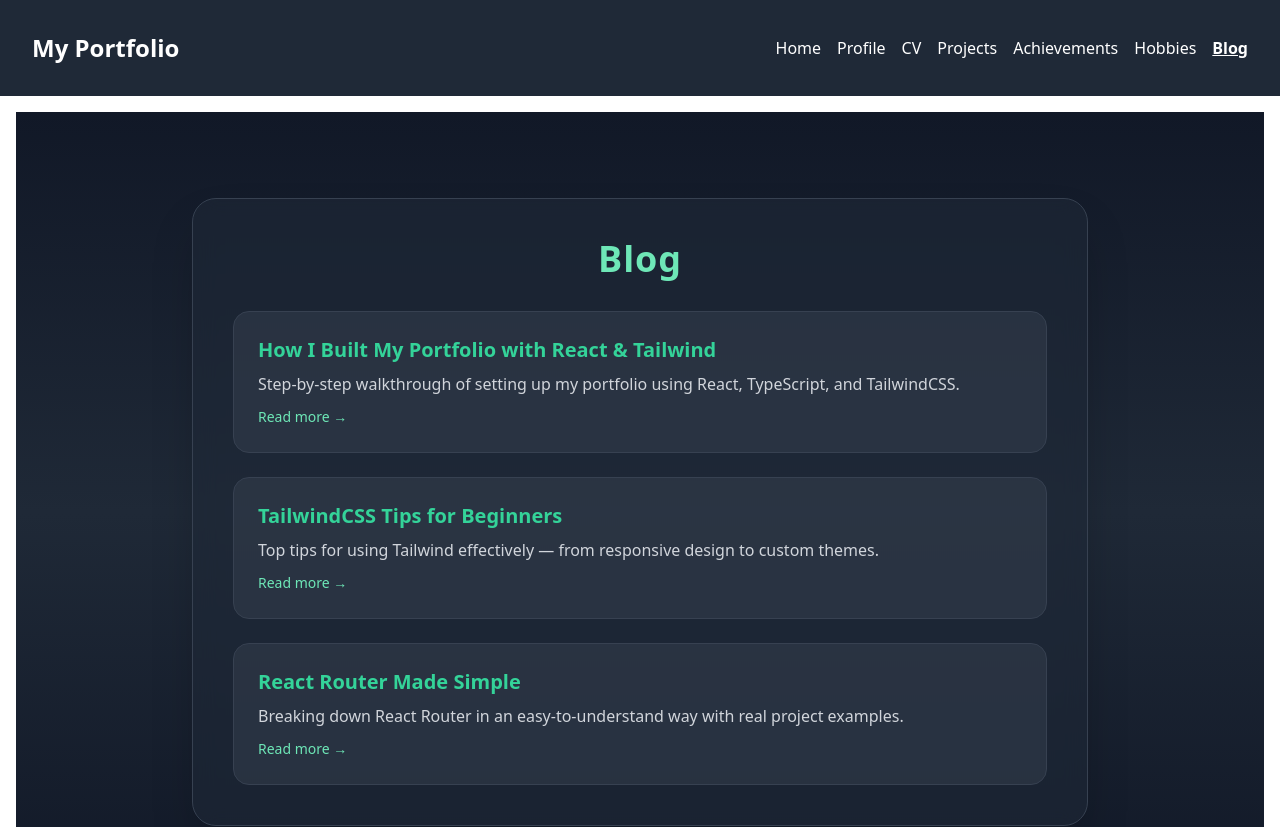
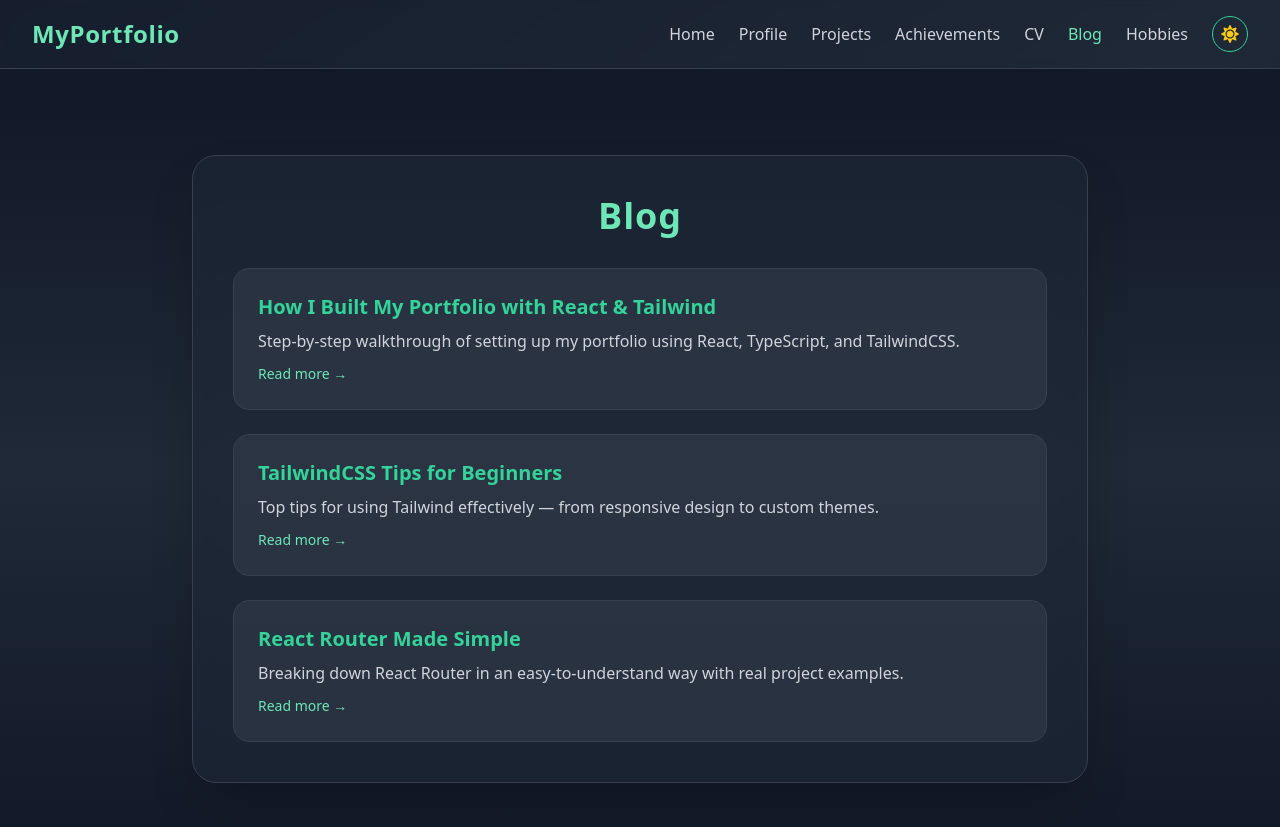
Before and after one commit to amin10003/mohamed_portfolio_frontend, a React (Create React App) app: page /blog in a window 1280 px wide. Shown: the top 827 px of the page. Built offline with nearby package versions, Linux system fonts and the light colour scheme.

Commit message:
added theme toggle but still incomplete

```diff
--- a/postcss.config.js
+++ b/postcss.config.js
@@ -1,6 +1,9 @@
+/** @type {import('tailwindcss').Config} */
 module.exports = {
-     plugins: [
-         required('tailwindcss'),
-       required('autoprefixer'),
-    ]
+  content: ["./src/**/*.{js,jsx,ts,tsx}"],
+  darkMode: 'class', // Add this line
+  theme: {
+    extend: {},
+  },
+  plugins: [],
 }
--- a/src/App.tsx
+++ b/src/App.tsx
@@ -1,34 +1,38 @@
 import React from "react";
-import { Route, Routes } from "react-router-dom";
-import Hobbies from "./pages/Hobbies";
-import Projects from "./pages/Projects";
-import Achievements from "./pages/Achievements";
-import Header from "./components/Header";
-import Footer from "./components/Footer";
-import MenuIcon from "./components/MenuIcon";
-import "./App.css";
-import Profile from "./pages/Profile";
-import Blog from "./pages/Blog";
+import { Routes, Route } from "react-router-dom";
+import { QueryClient, QueryClientProvider } from "@tanstack/react-query";
+import { ThemeProvider } from "./context/ThemeContext";
+import Navbar from "./components/Navbar";
 import Home from "./pages/Home";
 import CV from "./pages/CV";
+import Projects from "./pages/Projects";
+import Hobbies from "./pages/Hobbies";
+import Achievements from "./pages/Achievements";
+import Blog from "./pages/Blog";
+import Profile from "./pages/Profile";
+
+const queryClient = new QueryClient();
 
 const App: React.FC = () => {
   return (
-    <div className="flex flex-col min-h-screen">
-      <Header />
-      <main className="flex-1 overflow-y-auto p-4">
+    <QueryClientProvider client={queryClient}>
+      <ThemeProvider>
+        <div className="min-h-screen bg-white dark:bg-gradient-to-br dark:from-gray-900 dark:via-gray-800 dark:to-gray-900 transition-colors duration-300">
+          <Navbar />
+          <main>
             <Routes>
               <Route path="/" element={<Home />} />
               <Route path="/profile" element={<Profile />} />
-          <Route path="/CV" element={<CV />} />
+              <Route path="/cv" element={<CV />} />
+              <Route path="/projects" element={<Projects />} />
               <Route path="/hobbies" element={<Hobbies />} />
-          <Route path="/projects" element={<Projects />} />
               <Route path="/achievements" element={<Achievements />} />
               <Route path="/blog" element={<Blog />} />
             </Routes>
           </main>
-      <Footer />
         </div>
+      </ThemeProvider>
+    </QueryClientProvider>
   );
 };
 
--- a/src/components/Header.tsx
+++ b/src/components/Header.tsx
@@ -1,71 +1,43 @@
 import React from "react";
-import { NavLink } from "react-router-dom";
+import { Link } from "react-router-dom";
+import { FaArrowRight, FaFileDownload } from "react-icons/fa";
 
 const Header: React.FC = () => {
   return (
-    <header className="bg-gray-800 text-white p-8 flex justify-between items-center">
-      <div className="text-2xl font-bold">My Portfolio</div>
-      <nav className="space-x-4">
-        <NavLink
-          to="/"
-          end
-          className={({ isActive }) =>
-            isActive ? "underline font-semibold" : "hover:underline"
-          }
+    <header className="flex flex-col items-center justify-center text-center py-20 px-6 bg-gray-50 dark:bg-gray-900 transition-colors duration-300">
+      {/* Profile Image */}
+      <img
+        src="/profile.jpg" // replace with your actual image path
+        alt="Mohamed Ibrahim Yusuf"
+        className="w-40 h-40 rounded-full shadow-lg mb-6 border-4 border-emerald-500"
+      />
+
+      {/* Title & Subtitle */}
+      <h1 className="text-4xl sm:text-5xl font-extrabold text-emerald-500 mb-2">
+        Mohamed Ibrahim Yusuf
+      </h1>
+      <p className="text-lg sm:text-xl text-gray-600 dark:text-gray-300 mb-6 max-w-2xl">
+        Frontend Developer passionate about crafting modern, responsive web
+        experiences using React, TypeScript, and Tailwind CSS.
+      </p>
+
+      {/* Buttons */}
+      <div className="flex flex-wrap justify-center gap-4">
+        <Link
+          to="/projects"
+          className="px-6 py-2 bg-emerald-500 hover:bg-emerald-600 text-white rounded-lg flex items-center gap-2 transition"
         >
-          Home
-        </NavLink>
-        <NavLink
-          to="/profile"
-          className={({ isActive }) =>
-            isActive ? "underline font-semibold" : "hover:underline"
-          }
+          View Projects <FaArrowRight />
+        </Link>
+
+        <a
+          href="/Mohamed_Ibrahim_Yusuf_CV.pdf"
+          download
+          className="px-6 py-2 border border-emerald-500 text-emerald-500 hover:bg-emerald-500 hover:text-white rounded-lg flex items-center gap-2 transition"
         >
-          Profile
-        </NavLink>
-         <NavLink
-          to="/cv"
-          className={({ isActive }) =>
-            isActive ? "underline font-semibold" : "hover:underline"
-          }
-        >
-          CV
-        </NavLink>
-        <NavLink
-          to="/projects"
-          className={({ isActive }) =>
-            isActive ? "underline font-semibold" : "hover:underline"
-          }
-        >
-          Projects
-        </NavLink>
-
-        <NavLink
-          to="/achievements"
-          className={({ isActive }) =>
-            isActive ? "underline font-semibold" : "hover:underline"
-          }
-        >
-          Achievements
-        </NavLink>
-        <NavLink
-          to="/hobbies"
-          className={({ isActive }) =>
-            isActive ? "underline font-semibold" : "hover:underline"
-          }
-        >
-          Hobbies
-        </NavLink>
-        <NavLink
-          to="/blog"
-          className={({ isActive }) =>
-            isActive ? "underline font-semibold" : "hover:underline"
-          }
-        >
-          Blog
-        </NavLink>
-
-      </nav>
+          <FaFileDownload /> Download CV
+        </a>
+      </div>
     </header>
   );
 };
--- /dev/null
+++ b/src/components/Navbar.tsx
@@ -0,0 +1,44 @@
+import React from "react";
+import { Link, useLocation } from "react-router-dom";
+import ThemeToggle from "./ThemeToggle";
+
+const Navbar: React.FC = () => {
+  const location = useLocation();
+
+  const navLinks = [
+    { to: "/", label: "Home" },
+    { to: "/profile", label: "Profile" },
+    { to: "/projects", label: "Projects" },
+    { to: "/achievements", label: "Achievements" },
+    { to: "/cv", label: "CV" },
+    { to: "/blog", label: "Blog" },
+    { to: "/hobbies", label: "Hobbies" },
+  ];
+
+  return (
+    <nav className="flex items-center justify-between px-8 py-4 bg-white/80 dark:bg-gray-800/40 backdrop-blur-sm border-b border-gray-200 dark:border-gray-700 transition-colors duration-300">
+      <h1 className="text-2xl font-extrabold text-emerald-600 dark:text-emerald-300 tracking-wide">
+        MyPortfolio
+      </h1>
+
+      <div className="flex items-center gap-6">
+        {navLinks.map((link) => (
+          <Link
+            key={link.to}
+            to={link.to}
+            className={`text-base font-medium transition-colors duration-200 ${
+              location.pathname === link.to
+                ? "text-emerald-600 dark:text-emerald-300"
+                : "text-gray-600 dark:text-gray-300 hover:text-emerald-500 dark:hover:text-emerald-400"
+            }`}
+          >
+            {link.label}
+          </Link>
+        ))}
+        <ThemeToggle />
+      </div>
+    </nav>
+  );
+};
+
+export default Navbar;
--- /dev/null
+++ b/src/components/ThemeToggle.tsx
@@ -0,0 +1,24 @@
+import React, { useContext } from "react";
+import { ThemeContext } from "../context/ThemeContext";
+import { FaSun, FaMoon } from "react-icons/fa";
+
+const ThemeToggle: React.FC = () => {
+  const { theme, toggleTheme } = useContext(ThemeContext);
+
+  return (
+    <button
+      onClick={toggleTheme}
+      className="p-2 rounded-full border border-emerald-600 dark:border-emerald-400 text-emerald-600 dark:text-emerald-400
+                 hover:bg-emerald-500/20 transition duration-300"
+      aria-label="Toggle Theme"
+    >
+      {theme === "dark" ? (
+        <FaSun className="text-yellow-400" size={18} />
+      ) : (
+        <FaMoon className="text-gray-700" size={18} />
+      )}
+    </button>
+  );
+};
+
+export default ThemeToggle;
--- /dev/null
+++ b/src/context/ThemeContext.tsx
@@ -0,0 +1,49 @@
+import React, { createContext, useState, useEffect, ReactNode } from 'react';
+
+interface ThemeContextType {
+  theme: string;
+  toggleTheme: () => void;
+}
+
+export const ThemeContext = createContext<ThemeContextType>({
+  theme: 'dark',
+  toggleTheme: () => {},
+});
+
+interface ThemeProviderProps {
+  children: ReactNode;
+}
+
+export const ThemeProvider: React.FC<ThemeProviderProps> = ({ children }) => {
+  const [theme, setTheme] = useState('dark');
+
+  useEffect(() => {
+    const savedTheme = localStorage.getItem('theme') || 'dark';
+    setTheme(savedTheme);
+    // Use proper dark mode class for Tailwind
+    if (savedTheme === 'dark') {
+      document.documentElement.classList.add('dark');
+    } else {
+      document.documentElement.classList.remove('dark');
+    }
+  }, []);
+
+  const toggleTheme = () => {
+    const newTheme = theme === 'dark' ? 'light' : 'dark';
+    setTheme(newTheme);
+    localStorage.setItem('theme', newTheme);
+
+    // Toggle the dark class on html element
+    if (newTheme === 'dark') {
+      document.documentElement.classList.add('dark');
+    } else {
+      document.documentElement.classList.remove('dark');
+    }
+  };
+
+  return (
+    <ThemeContext.Provider value={{ theme, toggleTheme }}>
+      {children}
+    </ThemeContext.Provider>
+  );
+};
--- a/src/index.css
+++ b/src/index.css
@@ -1,3 +1,82 @@
-@import 'tailwindcss/base';
-@import 'tailwindcss/components';
-@import 'tailwindcss/utilities';
+@tailwind base;
+@tailwind components;
+@tailwind utilities;
+
+/* Light theme styles */
+.light {
+  /* Your light theme will use the classes we defined */
+}
+
+/* Ensure smooth transitions */
+* {
+  transition: background-color 0.3s ease, color 0.3s ease, border-color 0.3s ease;
+}
+
+/* Custom animations */
+@keyframes fadeIn {
+  from {
+    opacity: 0;
+    transform: translateY(20px);
+  }
+  to {
+    opacity: 1;
+    transform: translateY(0);
+  }
+}
+
+.animate-fadeIn {
+  animation: fadeIn 0.6s ease-out;
+}
+
+@keyframes bounce-slow {
+  0%, 100% {
+    transform: translateY(0);
+  }
+  50% {
+    transform: translateY(-10px);
+  }
+}
+
+.animate-bounce-slow {
+  animation: bounce-slow 3s infinite;
+}
+
+/* Custom scrollbar */
+::-webkit-scrollbar {
+  width: 8px;
+}
+
+::-webkit-scrollbar-track {
+  background: #1f2937;
+}
+
+.light ::-webkit-scrollbar-track {
+  background: #f3f4f6;
+}
+
+::-webkit-scrollbar-thumb {
+  background: #10b981;
+  border-radius: 4px;
+}
+
+::-webkit-scrollbar-thumb:hover {
+  background: #059669;
+}
+
+/* Focus styles for accessibility */
+button:focus,
+a:focus {
+  outline: 2px solid #10b981;
+  outline-offset: 2px;
+}
+
+/* Selection styles */
+::selection {
+  background-color: #10b981;
+  color: white;
+}
+
+.light ::selection {
+  background-color: #059669;
+  color: white;
+}
--- a/src/index.tsx
+++ b/src/index.tsx
@@ -1,24 +1,14 @@
 import React from "react";
 import ReactDOM from "react-dom/client";
+import App from "./App";
 import "./index.css";
-import App from "./App";
-import reportWebVitals from "./reportWebVitals";
 import { BrowserRouter } from "react-router-dom";
-import { QueryClient, QueryClientProvider } from "@tanstack/react-query";
 
-const queryClient = new QueryClient();
-
-const root = ReactDOM.createRoot(
-  document.getElementById("root") as HTMLElement
-);
+const root = ReactDOM.createRoot(document.getElementById("root") as HTMLElement);
 root.render(
   <React.StrictMode>
-    <QueryClientProvider client={queryClient}>
-      <BrowserRouter>
-        <App />
-      </BrowserRouter>
-    </QueryClientProvider>
+    <BrowserRouter>
+      <App />
+    </BrowserRouter>
   </React.StrictMode>
 );
-
-reportWebVitals();
--- a/src/pages/CV.tsx
+++ b/src/pages/CV.tsx
@@ -103,7 +103,7 @@ const CV: React.FC = () => {
               href="mailto:mohamedibrahimyusuf@example.com"
               className="text-emerald-400 hover:underline"
             >
-              mohamedibrahimyusuf@example.com
+              maxamedxasancali10003@example.com
             </a>
           </p>
           <p className="text-gray-400">
--- a/tailwind.config.js
+++ b/tailwind.config.js
@@ -1,10 +1,17 @@
 /** @type {import('tailwindcss').Config} */
 module.exports = {
-  content: [
-    "./src/**/*.{js,jsx,ts,tsx}"
-  ],
+  content: ["./src/**/*.{js,jsx,ts,tsx}"],
+  darkMode: 'class',
   theme: {
-    extend: {},
+    extend: {
+      // Add light mode variants
+      backgroundColor: {
+        'light': '#f8fafc',
+      },
+      textColor: {
+        'light': '#1f2937',
+      }
+    },
   },
   plugins: [],
 }
```
Also changed, not shown: src/pages/Home.tsx (+8 -8 lines), src/pages/Profile.tsx (+4 -4 lines). Lines whose indentation alone changed are shown as unchanged.
